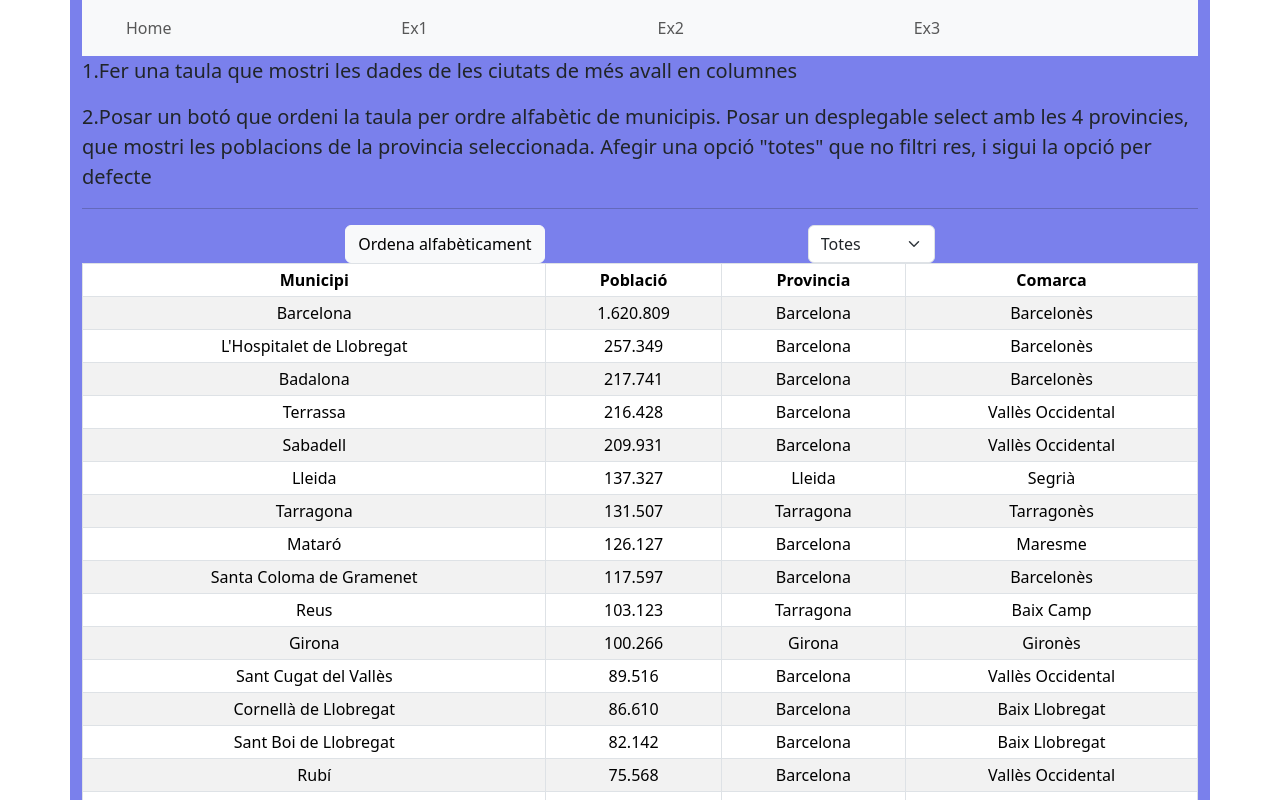
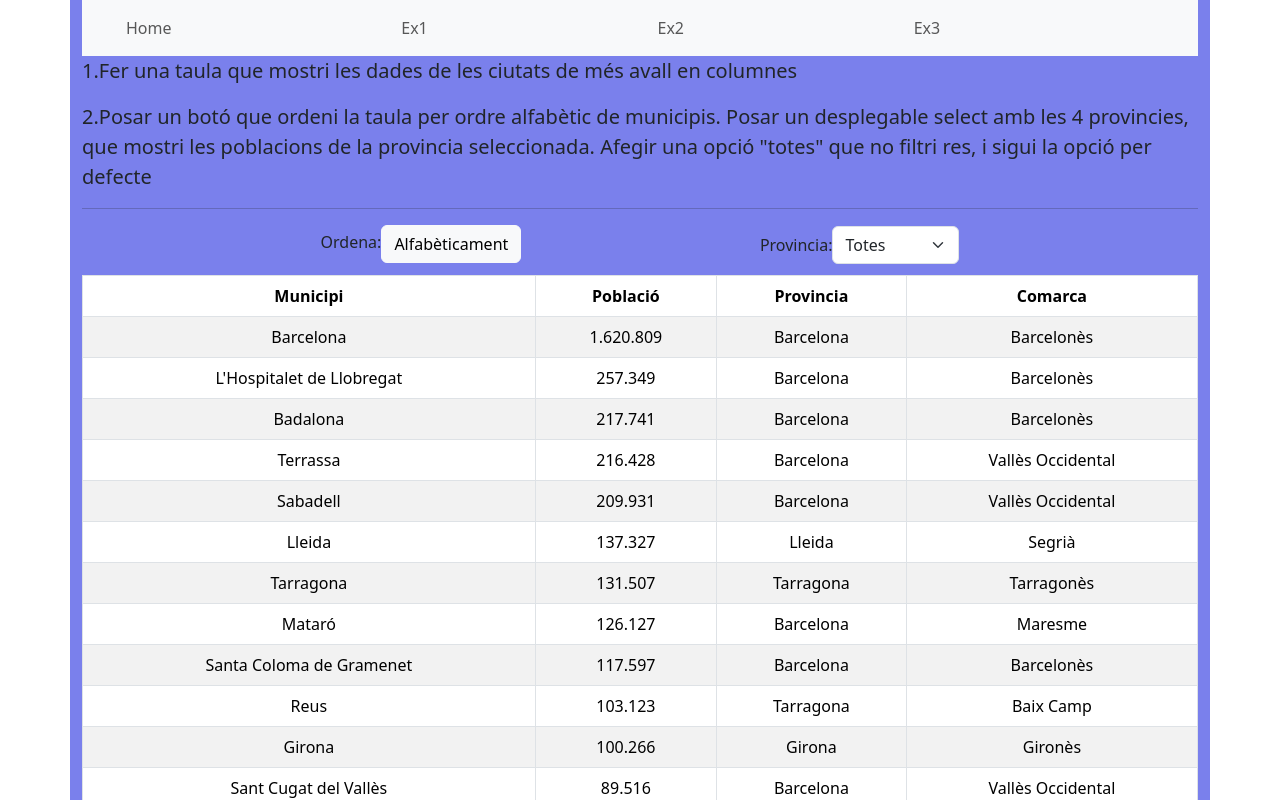
Before and after one commit to cgomezzdev/BootcampGallery, a React (Vite) app: page /Ex1 in a window 1280 px wide. Shown: the top 800 px of the page. Built offline with nearby package versions, Linux system fonts and the light colour scheme.

Commit message:
css de ex1

```diff
--- a/index.html
+++ b/index.html
@@ -4,7 +4,7 @@
     <meta charset="UTF-8" />
     <link rel="icon" type="image/svg+xml" href="/vite.svg" />
     <meta name="viewport" content="width=device-width, initial-scale=1.0" />
-    <title>Vite + React</title>
+    <title>Bootcamp-Gallery</title>
   </head>
   <body>
     <div id="root"></div>
--- a/src/App.css
+++ b/src/App.css
@@ -9,7 +9,6 @@
 body {
   margin: 0;
   padding: 0;
-  /* display: flex; */
   place-items: center;
   background-color: #535bf2;
 }
--- a/src/pages/Ex1.jsx
+++ b/src/pages/Ex1.jsx
@@ -1,7 +1,6 @@
 import React, { useState } from "react";
 import cities from "../assets/files/cities.json";
-import { sortAlphabetically } from "../utils/api/functions/sortAlphabetically.jsx";
-import { Table, Button, Form } from "react-bootstrap";
+import { Table, Button, Form, Col } from "react-bootstrap";
 import "../styles/ex1.css";
 
 function Ex1() {
@@ -53,11 +52,13 @@ function Ex1() {
       <hr />
       <div className="filters">
         <div>
+          <Form.Label>Ordena:</Form.Label>
           <Button variant="light" onClick={handleSortMunicipality}>
-            Ordena alfabèticament
+            Alfabèticament
           </Button>
         </div>
-        <div>
+        <div className="select">
+          <Form.Label className="pt-2">Provincia: </Form.Label>
           <Form.Select
             size="md"
             type="text"
@@ -73,8 +74,8 @@ function Ex1() {
           </Form.Select>
         </div>
       </div>
-      <div className="table">
-        <Table striped bordered hover size="sm">
+      <div className="table-responsive-sm table-wrapper-scroll-y my-custom-scrollbar">
+        <Table className="table table-bordered table-striped mb-0">
           <thead>
             <tr>
               <th>Municipi</th>
--- a/src/styles/ex1.css
+++ b/src/styles/ex1.css
@@ -1,4 +1,20 @@
 .filters{
     display: flex;
     justify-content: space-evenly;
+    padding-bottom: 10px;
 }
+
+.select{
+    display: flex;
+    align-items: center;
+}
+
+.my-custom-scrollbar{
+    position: relative;
+    height: 610px;
+    overflow: auto;
+}
+
+.table-wrapper-scroll-y{
+    display: block;
+}
```
